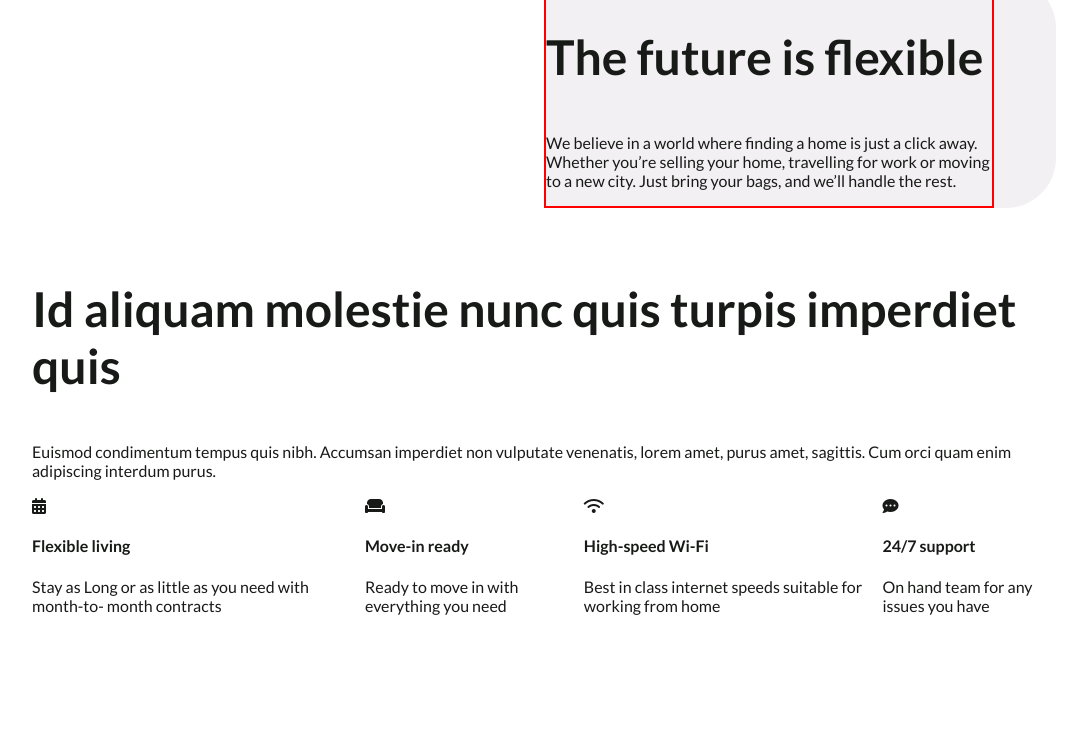
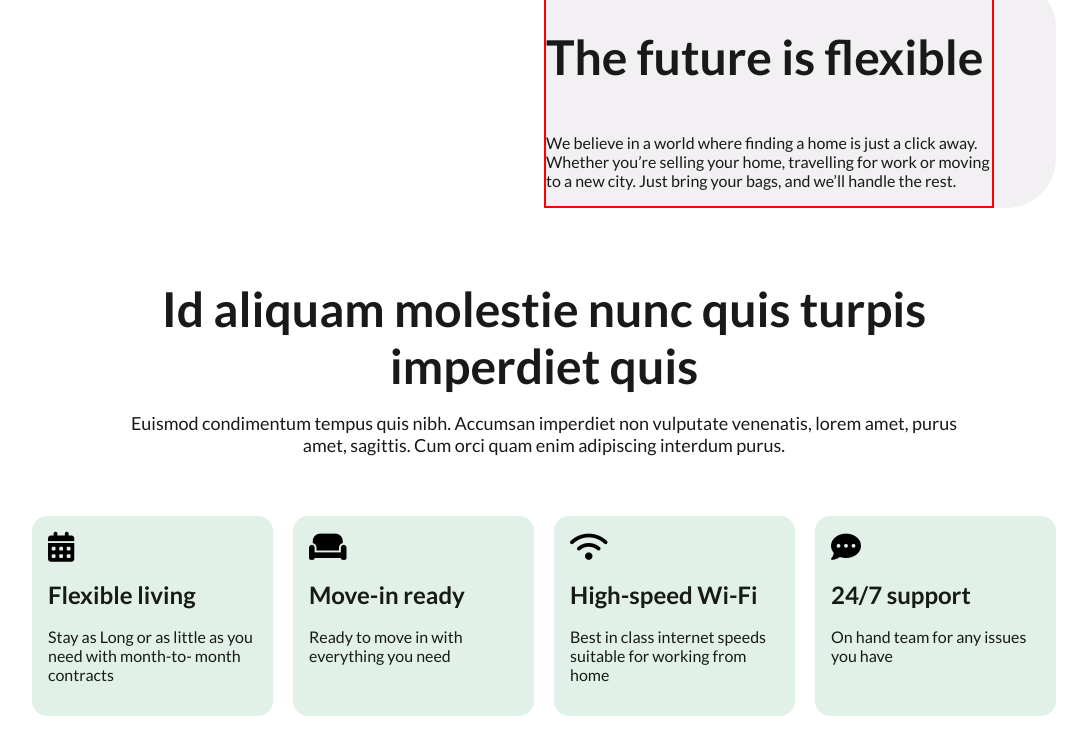
Before and after one commit to standiki/RWD, a plain HTML site: page index.html in a window 1280 px wide. Shown: the part 981-1721 px from the top of the page, without its empty margins (96-1183 px from the left). Before the commit the page ends 1612 px from the top, so only its background shows below. Drawn offline with Linux system fonts and the light colour scheme.

Commit message:
Improve aesthetics for the Feature section to match design specifications

```diff
--- a/index.css
+++ b/index.css
@@ -19,8 +19,9 @@ body {
 }
 
 /* Shared Styles */
+
 h3 {
-  font-size: 48px;
+  font-size: 3rem;
 }
 
 img {
@@ -29,6 +30,10 @@ img {
 
 ul {
   list-style: none;
+}
+
+p {
+  font-size: 1rem;
 }
 
 .container {
@@ -145,7 +150,41 @@ ul {
 
 /* Feature */
 
-.feature__card {
+.feature header {
+  width: 847px;
+  margin: 0 auto;
+  text-align: center;
+  margin-bottom: 60px;
+}
+
+.feature header h3 {
+  margin-bottom: 16px;
+}
+
+.feature header p {
+  font-size: 18px;
+}
+
+.cards {
   display: flex;
-  gap: 20px;
+  gap: 1.25em;
+  position: relative;
+  padding-bottom: 1.5rem;
 }
+
+.card {
+  width: 300px;
+  padding: 1em;
+  border-radius: 15px;
+  background-color: #e2f1e8;
+}
+
+.card i {
+  color: #000000;
+  font-size: 1.875rem;
+}
+
+.card h4 {
+  margin: 0.75em 0;
+  font-size: 1.5rem;
+}
--- a/index.html
+++ b/index.html
@@ -87,9 +87,9 @@
         </p>
       </header>
 
-      <div class="feature__card">
+      <div class="cards">
         <div class="card">
-          <i class="fa-solid fa-calendar-days"></i>
+          <i class="fa-solid fa-calendar-days big"></i>
           <article class="card__details">
             <h4>Flexible living</h4>
             <p>
```
